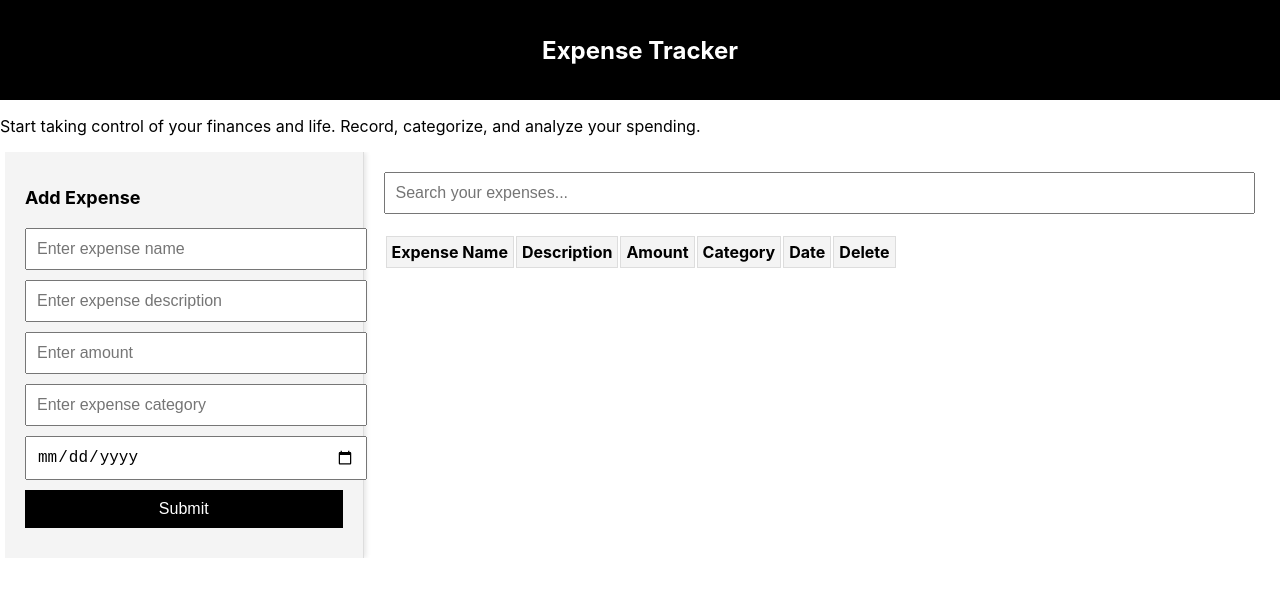
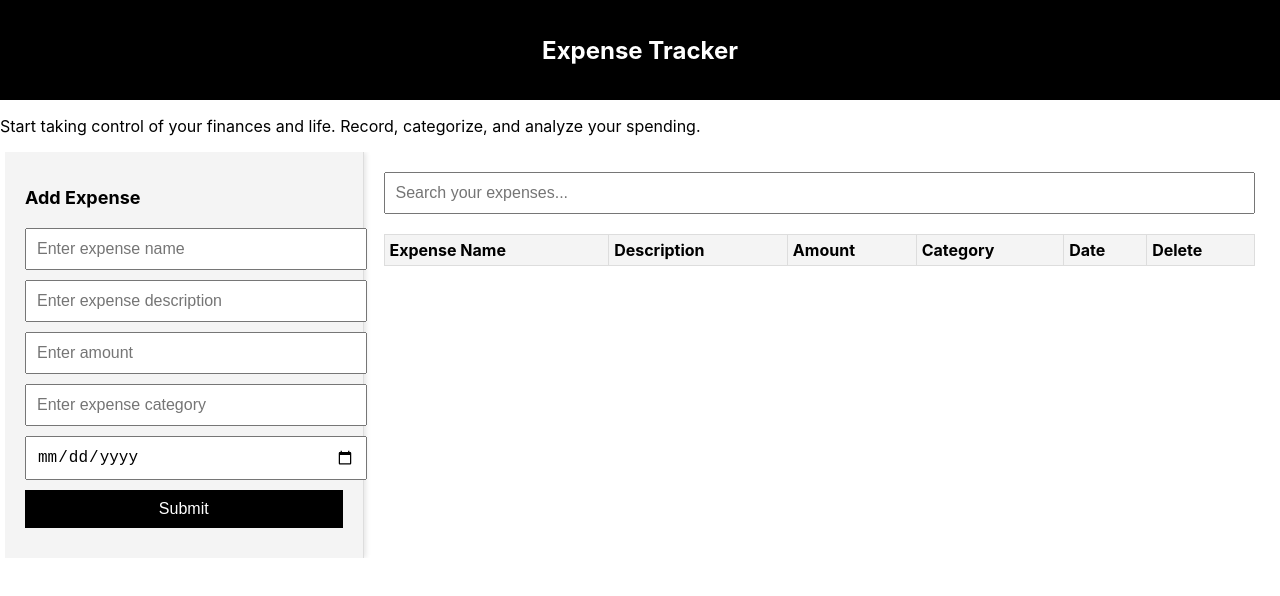
Before and after one commit to dylan-indieka/Expense-tracker, a React (Create React App) app: page / in a window 1280 px wide. Shown: the top 596 px of the page. Built offline with nearby package versions, Linux system fonts and the light colour scheme.

Commit message:
add files

```diff
--- a/src/App.css
+++ b/src/App.css
@@ -92,9 +92,7 @@ App {
   cursor: pointer;
 }
 
-.App-sidebar form button:hover {
-  background-color: red;
-}
+
 
 .App-main {
   flex: 1;
@@ -110,7 +108,10 @@ App {
   box-sizing: border-box;
 }
 
-
+table {
+  width: 100%;
+  border-collapse: collapse;
+}
 
 table th,
 table td {
```
